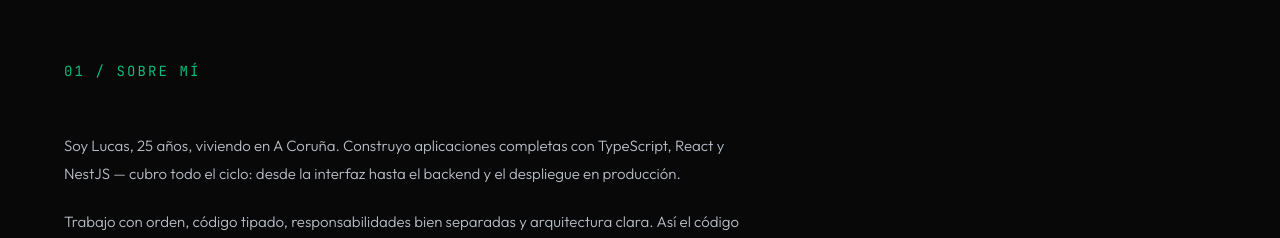
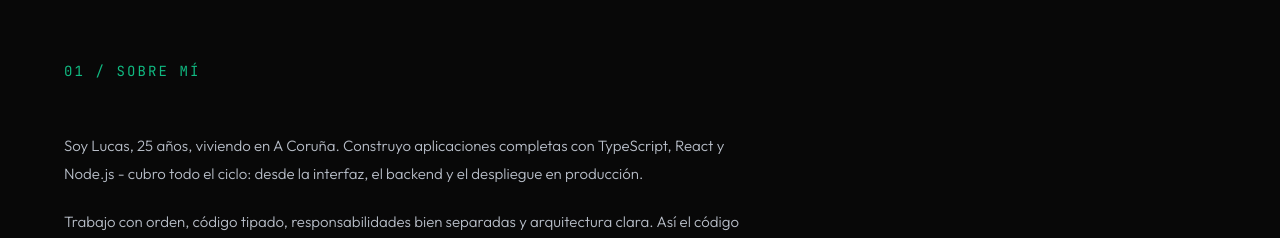
Before and after one commit to LucasBenitez7/portfolio, a Next.js app: page / in a window 1280 px wide. Shown: the part 840-1078 px from the top of the page. Built offline with nearby package versions, Linux system fonts and the light colour scheme.

Commit message:
feat: update about description

```diff
--- a/app/components/About.tsx
+++ b/app/components/About.tsx
@@ -35,8 +35,8 @@ export default function About() {
             }}
           >
             Soy Lucas, 25 años, viviendo en A Coruña. Construyo aplicaciones
-            completas con TypeScript, React y NestJS — cubro todo el ciclo:
-            desde la interfaz hasta el backend y el despliegue en producción.
+            completas con TypeScript, React y Node.js - cubro todo el ciclo:
+            desde la interfaz, el backend y el despliegue en producción.
           </p>
           <p
             style={{
```
